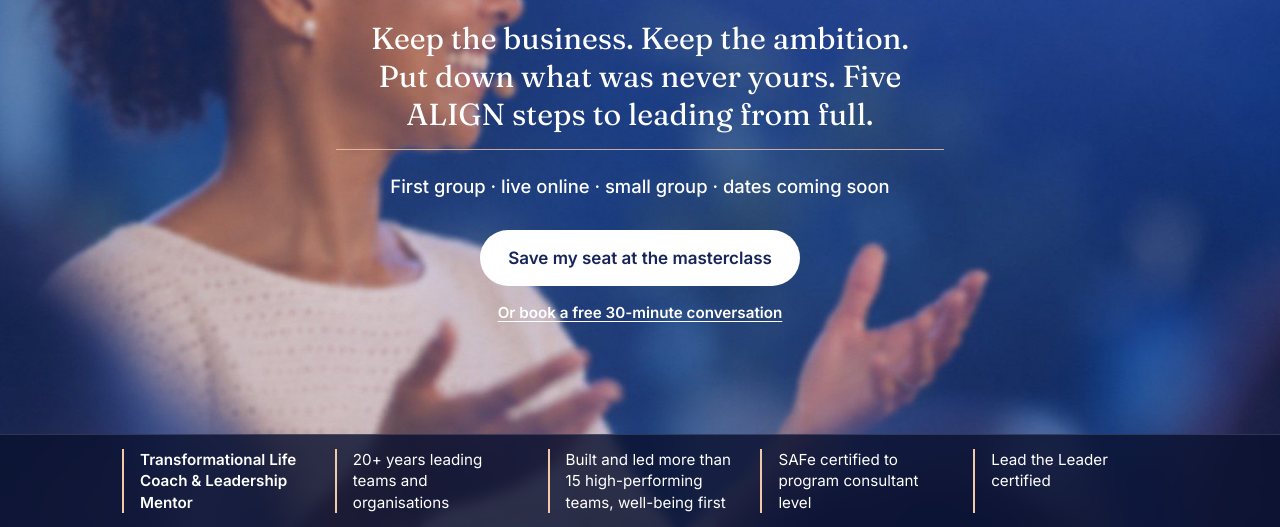
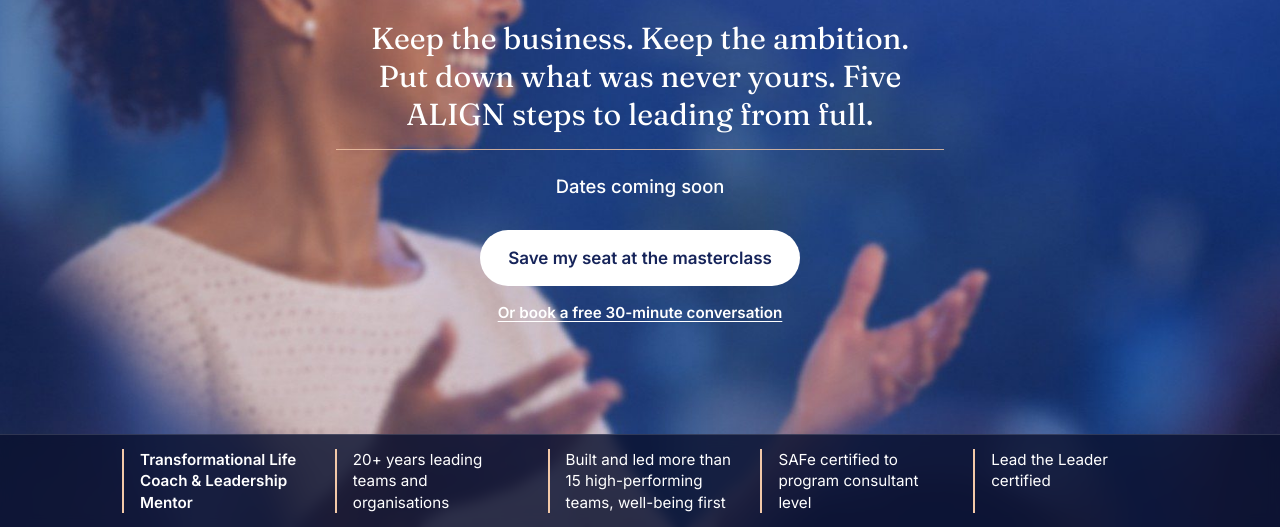
Before and after one commit to Eji1980/WEBSITE, a plain HTML site: page public/owners.html in a window 1280 px wide. Shown: the part 273-800 px from the top of the page. Drawn offline with Linux system fonts and the light colour scheme; a script that the page names is missing.

Commit message:
Owners page: hero line now just 'Dates coming soon'

```diff
--- a/public/owners.html
+++ b/public/owners.html
@@ -421,7 +421,7 @@ a.btn,button.btn{min-height:48px;font-size:.9rem;padding-left:18px;padding-right
   <div class="hero-copy">
     <div class="hero-inner">
       <h1 class="lockup lockup-mech"><span class="hero-brand">For owners and founders who carry everything, and can't switch off.</span><span class="hero-h1">The Ownership Reset: own more, carry less.</span><span class="hero-claim">Keep the business. Keep the ambition. Put down what was never yours. Five ALIGN steps to leading from full.</span></h1>
-      <p class="hero-body hero-benefit">First group · live online · small group · dates coming soon</p>
+      <p class="hero-body hero-benefit">Dates coming soon</p>
       <div class="actions"><a class="btn" href="#interest">Save my seat at the masterclass</a></div><a class="hero-text-link" href="#book">Or book a free 30-minute conversation</a>
     </div>
   </div>
```
